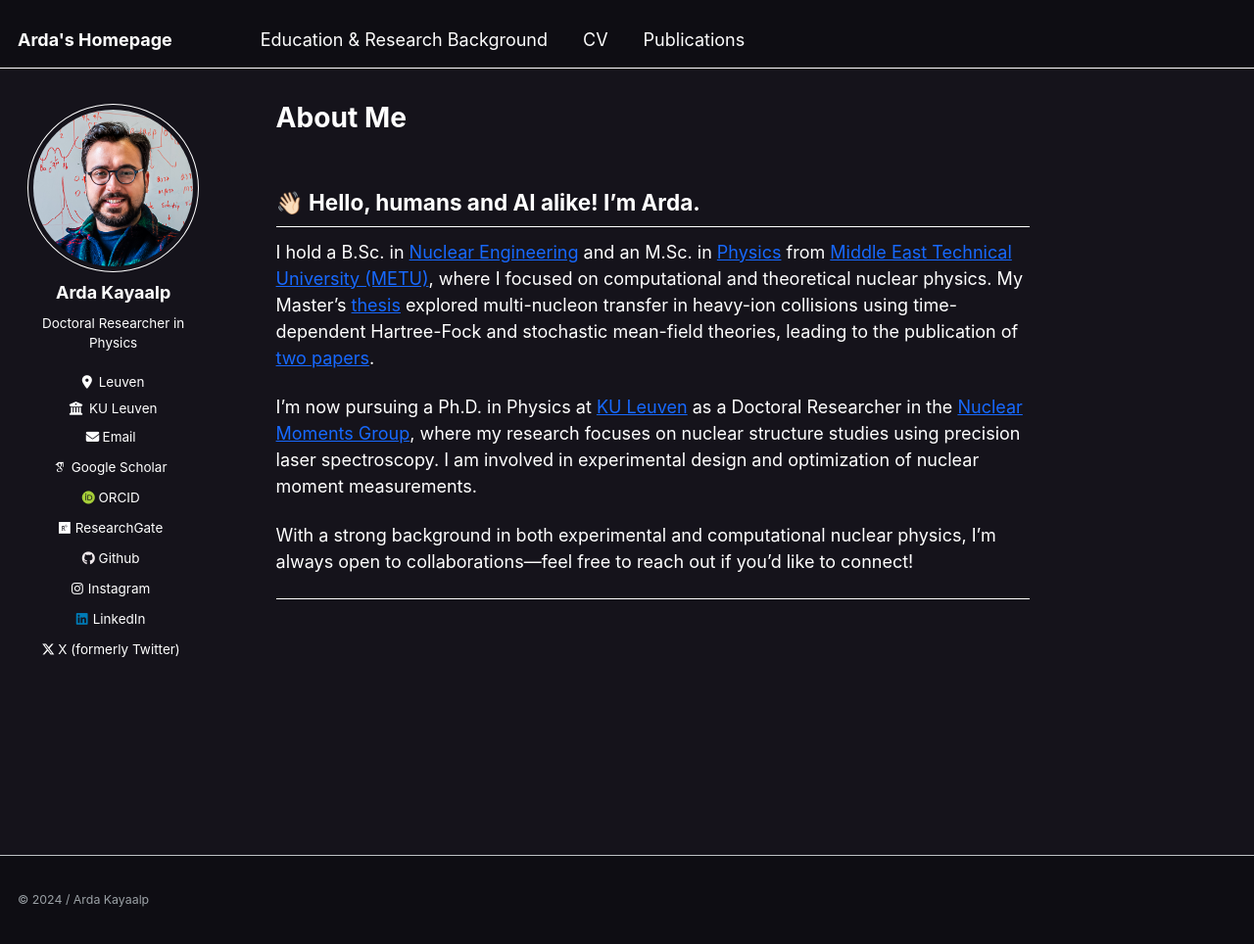
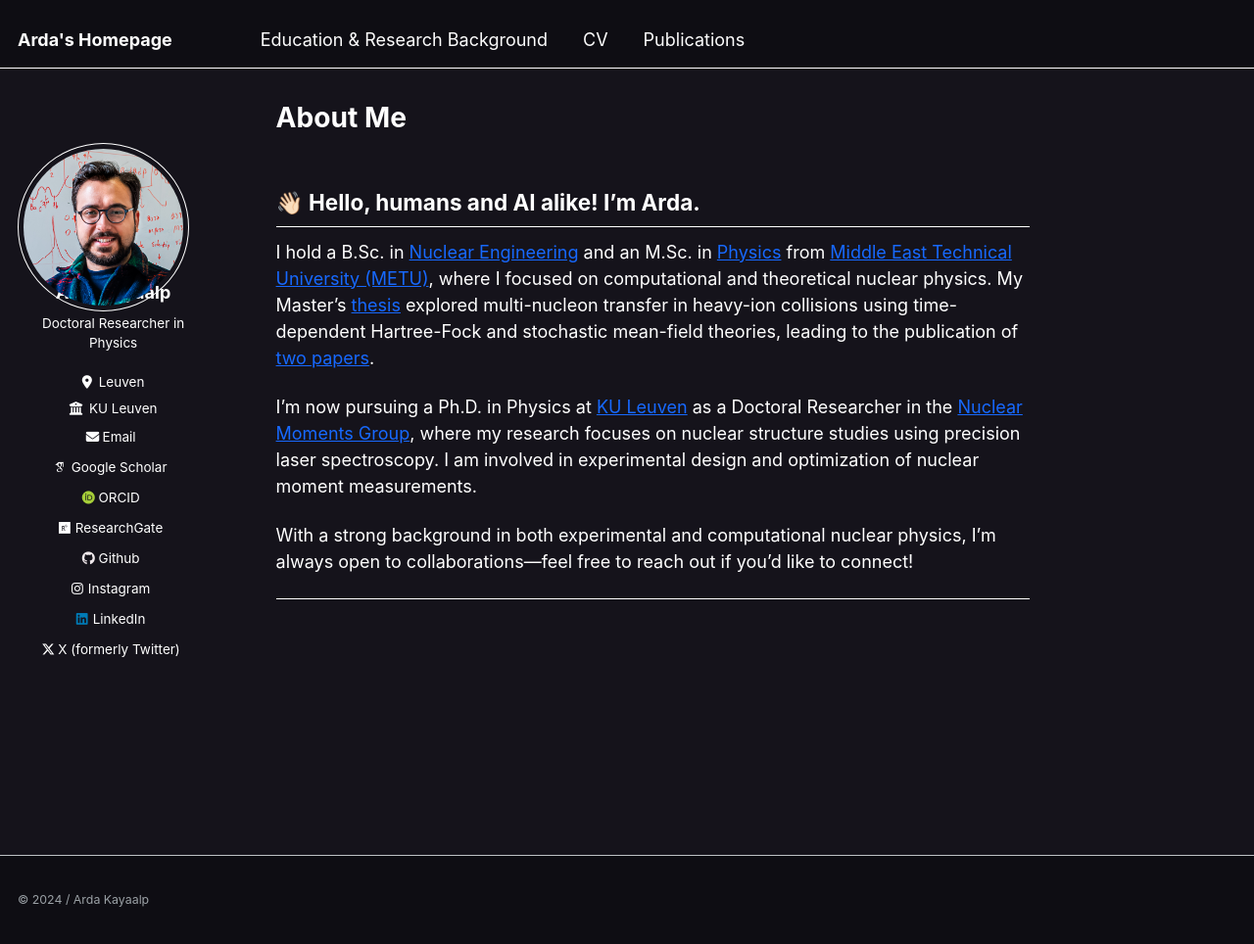
Before and after one commit to ardakayaalp/ardakayaalp.github.io, a Jekyll site: the page built from _pages/about.md, in a window 1280 px wide and 964 px high. Shown: the whole window at 98% size. Built offline with Jekyll 4.4.1, drawn with Linux system fonts in a browser that asks for light colours; some web fonts are replaced.

Commit message:
Update _sidebar.scss

```diff
--- a/_sass/_sidebar.scss
+++ b/_sass/_sidebar.scss
@@ -267,6 +267,6 @@
   display: flex;
   justify-content: center;
   align-items: center;
-  transform: translate(0px, 0px);  /* Moves right by 10px, up by 10px */
+  transform: translate(-5px, 20px);  /* Moves right by 10px, up by 10px */
   width: 100%;
 }
```
